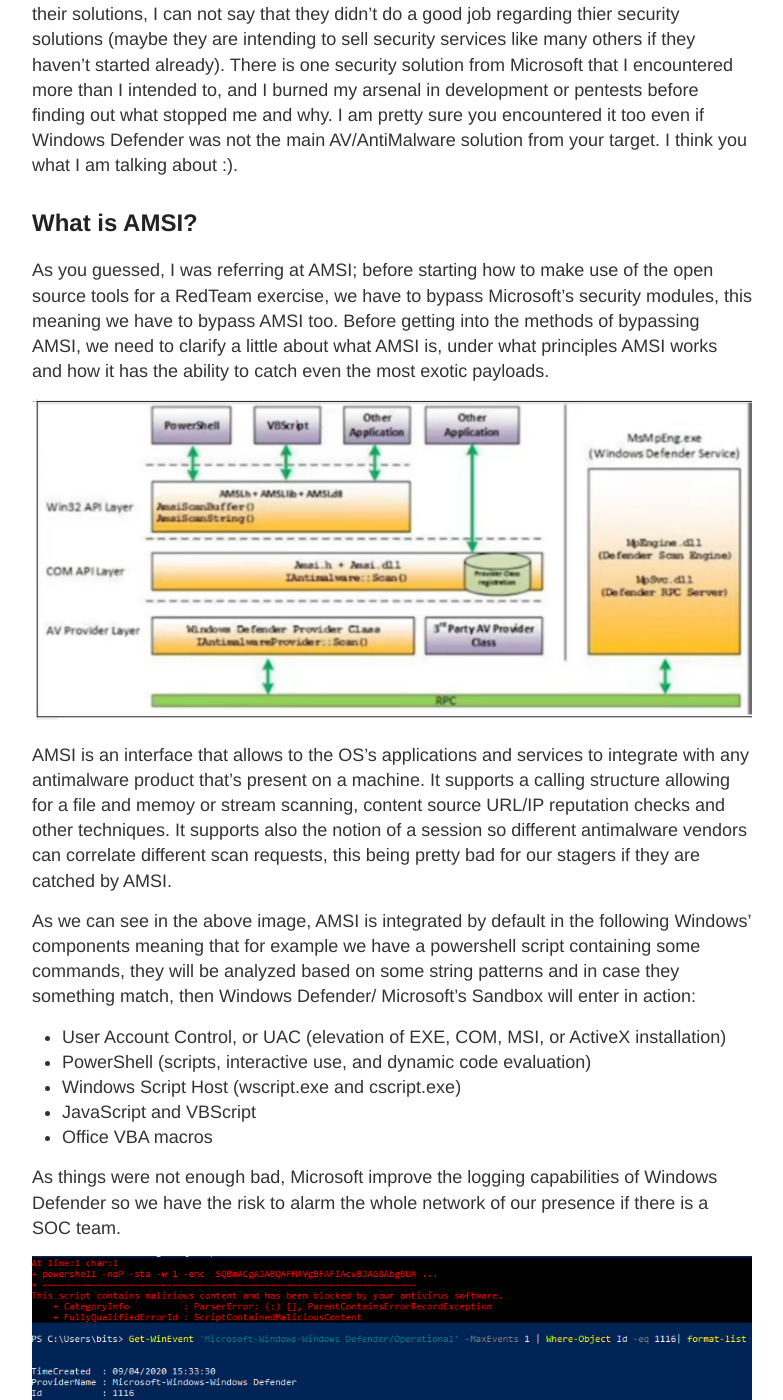
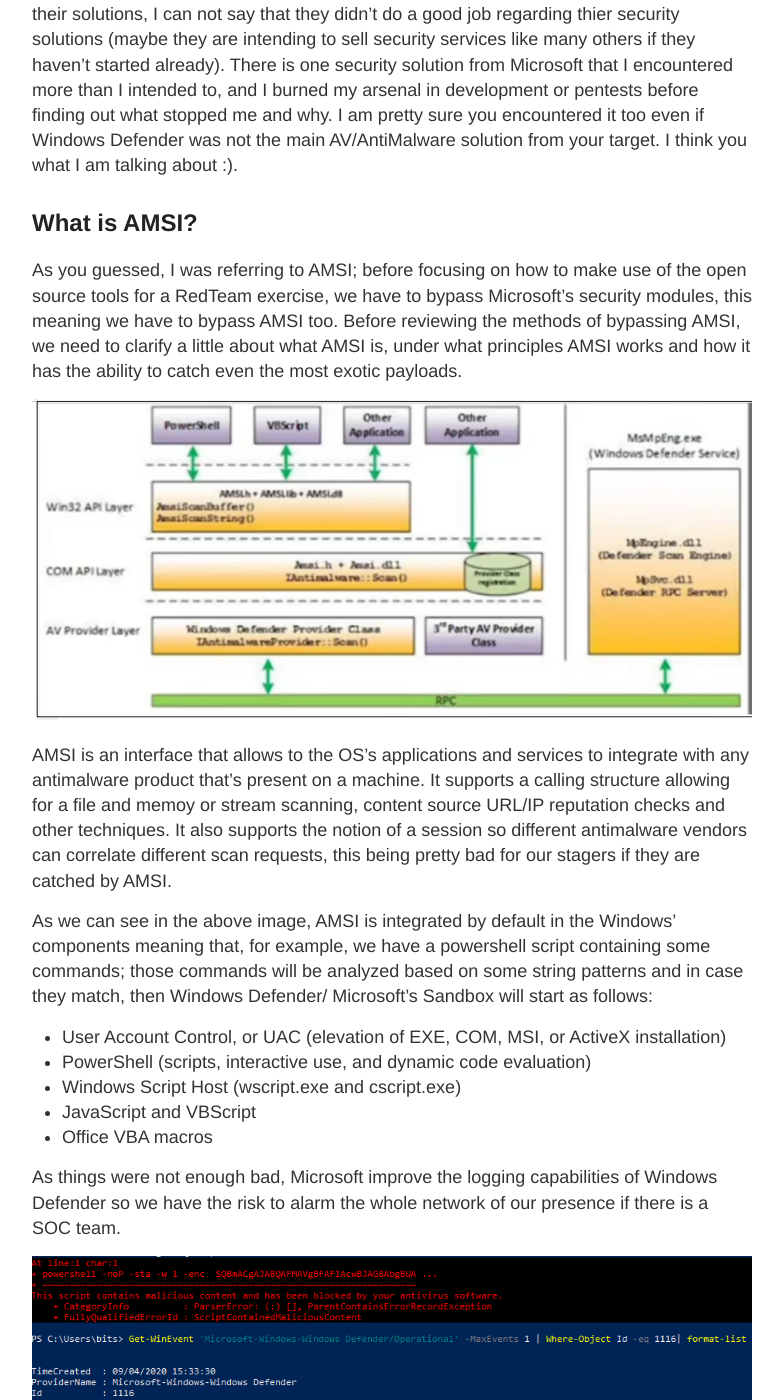
Before and after one commit to whmacmac/test, a Jekyll site: the page built from _posts/2020-04-11-RedTeam-Exercises-with-OpenSource-Tools-Part-1.md, in a window 1280 px wide and 1400 px high, scrolled down 1218 px. Shown: the whole window, without its empty margins (248-1031 px from the left). Built offline with Jekyll 4.4.1, drawn with Linux system fonts in a browser that asks for light colours; some of the changed text lies outside the part shown.

Commit message:
Update 2020-04-11-RedTeam-Exercises-with-OpenSource-Tools-Part-1.md

```diff
--- a/_posts/2020-04-11-RedTeam-Exercises-with-OpenSource-Tools-Part-1.md
+++ b/_posts/2020-04-11-RedTeam-Exercises-with-OpenSource-Tools-Part-1.md
@@ -39,17 +39,17 @@ I will not advertise Microsoft products but as I focus on proving that we can st
 
 
 ## What is AMSI? {#whatisamsi}
-As you guessed, I was referring at AMSI; before starting how to make use of the open source tools for a RedTeam exercise, we have to bypass Microsoft's security modules, this meaning we have to bypass AMSI too.
-Before getting into the methods of bypassing AMSI, we need to clarify a little about what AMSI is, under what principles AMSI works and how it has the ability to catch even the most exotic payloads.
+As you guessed, I was referring to AMSI; before focusing on how to make use of the open source tools for a RedTeam exercise, we have to bypass Microsoft's security modules, this meaning we have to bypass AMSI too.
+Before reviewing the methods of bypassing AMSI, we need to clarify a little about what AMSI is, under what principles AMSI works and how it has the ability to catch even the most exotic payloads.
 
 <div>
 <center><img src="/images/2020-04-11-RedTeam-Exercises-with-OpenSource-Tools/amsi.png">
  </center>
 </div>
 
-AMSI is an interface that allows to the OS's applications and services to integrate with any antimalware product that's present on a machine. It supports a calling structure allowing for a file and memoy or stream scanning, content source URL/IP reputation checks and other techniques. It supports also the notion of a session so different antimalware vendors can correlate different scan requests, this being pretty bad for our stagers if they are catched by AMSI.
+AMSI is an interface that allows to the OS's applications and services to integrate with any antimalware product that's present on a machine. It supports a calling structure allowing for a file and memoy or stream scanning, content source URL/IP reputation checks and other techniques. It also supports the notion of a session so different antimalware vendors can correlate different scan requests, this being pretty bad for our stagers if they are catched by AMSI.
 
-As we can see in the above image, AMSI is integrated by default in the following Windows' components meaning that for example we have a powershell script containing some commands, they will be analyzed based on some string patterns and in case they something match, then Windows Defender/ Microsoft's Sandbox will enter in action:
+As we can see in the above image, AMSI is integrated by default in the Windows' components meaning that, for example, we have a powershell script containing some commands; those commands will be analyzed based on some string patterns and in case they  match, then Windows Defender/ Microsoft's Sandbox will start as follows:
 
 <ul>
   <li>User Account Control, or UAC (elevation of EXE, COM, MSI, or ActiveX installation)</li>
```
Also changed, not shown: other parts of _posts/2020-04-11-RedTeam-Exercises-with-OpenSource-Tools-Part-1.md (+1 -1 lines).
